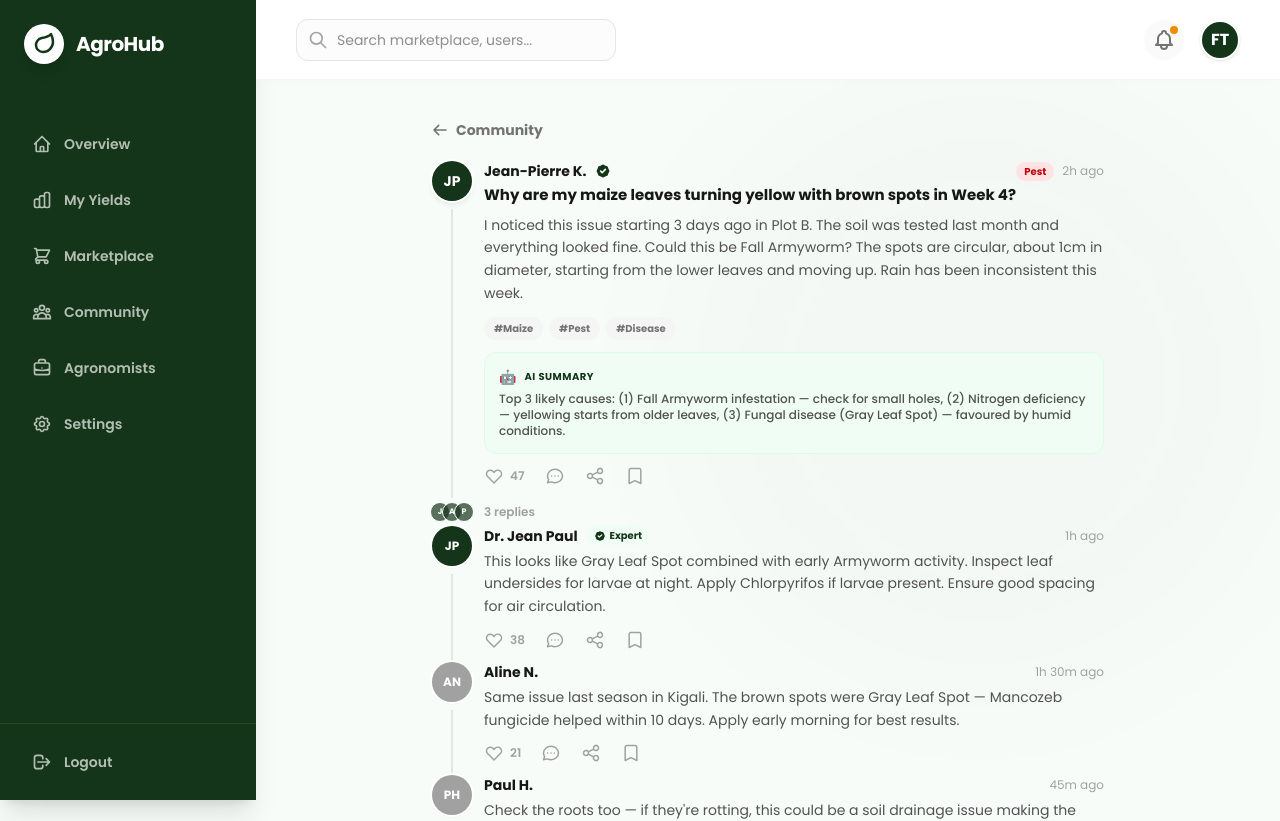
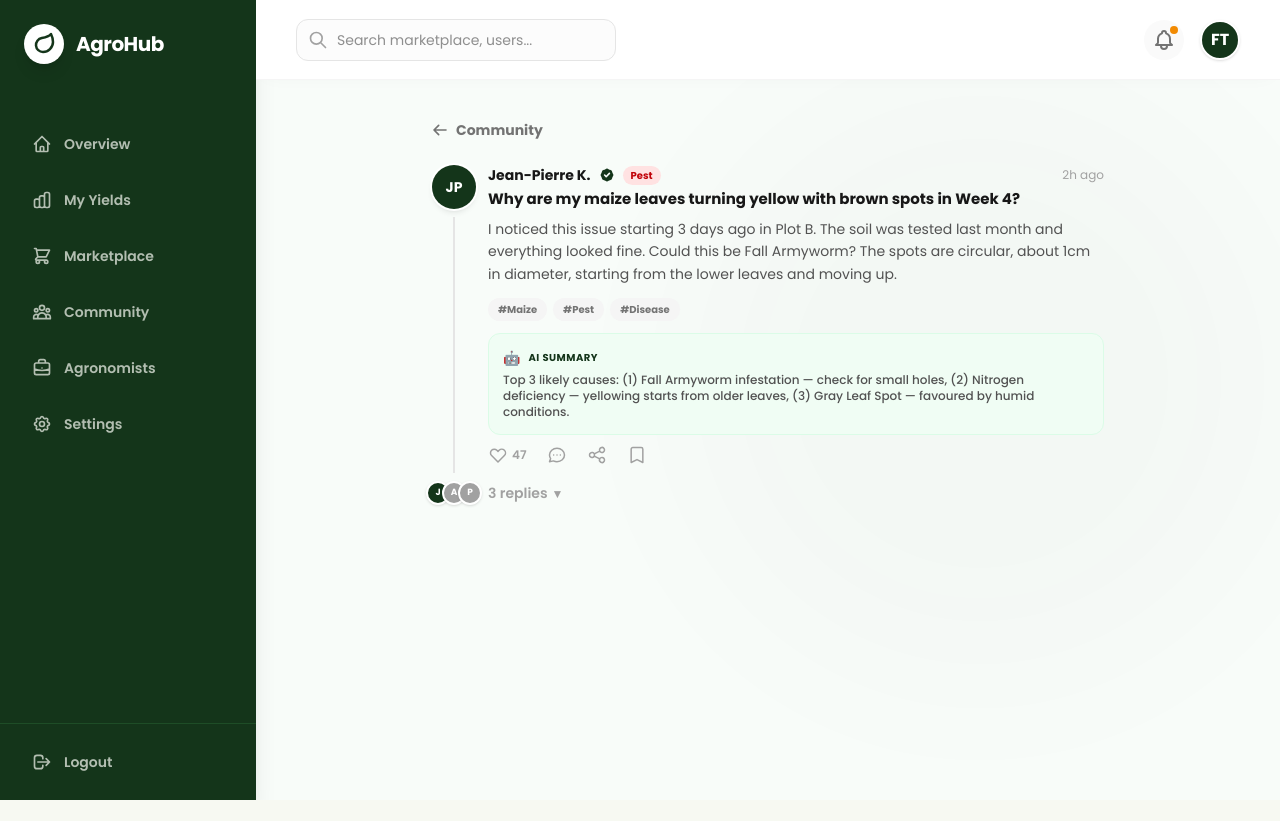
Before and after one commit to BYIRINGIRO-Samuel/Agro-hub, a Next.js app: page /dashboard/community/1 in a window 1280 px wide. Shown: the top 821 px of the page. After the commit the page ends 800 px from the top, so only its background shows below. Built offline with nearby package versions, Linux system fonts and the light colour scheme.

Commit message:
Thread detail: collapsed replies by default, stacked mini-avatars toggle, reply input at top on expand

```diff
--- a/app/dashboard/community/[id]/page.tsx
+++ b/app/dashboard/community/[id]/page.tsx
@@ -4,7 +4,7 @@ import React, { useState } from "react";
 import Link from "next/link";
 import { useParams } from "next/navigation";
 
-/* ─── Thread data ────────────────────────────────── */
+/* ─── Thread data ──────────────────────────────── */
 const threads: Record<string, {
   id: number; author: string; location: string; avatar: string; time: string;
   title: string; body: string; upvotes: number; tag: string;
@@ -14,50 +14,50 @@ const threads: Record<string, {
   "1": {
     id: 1, author: "Jean-Pierre K.", location: "Musanze", avatar: "JP", time: "2h ago",
     title: "Why are my maize leaves turning yellow with brown spots in Week 4?",
-    body: "I noticed this issue starting 3 days ago in Plot B. The soil was tested last month and everything looked fine. Could this be Fall Armyworm? The spots are circular, about 1cm in diameter, starting from the lower leaves and moving up. Rain has been inconsistent this week.",
+    body: "I noticed this issue starting 3 days ago in Plot B. The soil was tested last month and everything looked fine. Could this be Fall Armyworm? The spots are circular, about 1cm in diameter, starting from the lower leaves and moving up.",
     upvotes: 47, tag: "Pest", expert: true,
-    aiSummary: "Top 3 likely causes: (1) Fall Armyworm infestation — check for small holes, (2) Nitrogen deficiency — yellowing starts from older leaves, (3) Fungal disease (Gray Leaf Spot) — favoured by humid conditions.",
+    aiSummary: "Top 3 likely causes: (1) Fall Armyworm infestation — check for small holes, (2) Nitrogen deficiency — yellowing starts from older leaves, (3) Gray Leaf Spot — favoured by humid conditions.",
     tags: ["Maize", "Pest", "Disease"],
     replies: [
       { author: "Dr. Jean Paul", avatar: "JP", time: "1h ago", body: "This looks like Gray Leaf Spot combined with early Armyworm activity. Inspect leaf undersides for larvae at night. Apply Chlorpyrifos if larvae present. Ensure good spacing for air circulation.", likes: 38, expert: true },
-      { author: "Aline N.", avatar: "AN", time: "1h 30m ago", body: "Same issue last season in Kigali. The brown spots were Gray Leaf Spot — Mancozeb fungicide helped within 10 days. Apply early morning for best results.", likes: 21, expert: false },
-      { author: "Paul H.", avatar: "PH", time: "45m ago", body: "Check the roots too — if they're rotting, this could be a soil drainage issue making the plant vulnerable. Good luck!", likes: 9, expert: false },
+      { author: "Aline N.", avatar: "AN", time: "1h 30m ago", body: "Same issue last season in Kigali. Mancozeb fungicide helped within 10 days. Apply early morning for best results.", likes: 21, expert: false },
+      { author: "Paul H.", avatar: "PH", time: "45m ago", body: "Check the roots too — soil drainage issues can also cause this pattern. Good luck!", likes: 9, expert: false },
     ],
   },
   "2": {
     id: 2, author: "Aline N.", location: "Kigali", avatar: "AN", time: "5h ago",
     title: "How I reduced water usage by 40% and increased tomato yield",
-    body: "After switching to drip irrigation and monitoring soil moisture daily using a cheap sensor from the market, my yield jumped from 1.2T to 1.7T this season. Key was watering at dawn (6AM) instead of midday. Also mulched heavily between plants to retain moisture. Total cost of the drip kit: RWF 85,000.",
+    body: "After switching to drip irrigation and monitoring soil moisture daily, my yield jumped from 1.2T to 1.7T this season. Key was watering at dawn (6AM). Also mulched heavily between plants. Total drip kit cost: RWF 85,000.",
     upvotes: 124, tag: "Irrigation", expert: false,
-    aiSummary: "Key insight: Drip irrigation + daily soil monitoring + dawn watering + mulching yielded +40% water savings and +42% output improvement.",
+    aiSummary: "Key insight: Drip irrigation + daily soil monitoring + dawn watering + mulching yielded +40% water savings and +42% output.",
     tags: ["Tomatoes", "Irrigation", "Efficiency"],
     replies: [
-      { author: "Eric N.", avatar: "EN", time: "4h ago", body: "Excellent approach! Dawn watering is underrated — reduces evaporation losses significantly. Where did you get the soil sensor?", likes: 14, expert: false },
-      { author: "Dr. Jean Paul", avatar: "JP", time: "3h ago", body: "Validated ✅ — this is exactly what agronomic research recommends. The combination of drip + mulch + timing is optimal. Great real-world example!", likes: 29, expert: true },
+      { author: "Eric N.", avatar: "EN", time: "4h ago", body: "Excellent! Dawn watering reduces evaporation losses significantly. Where did you get the soil sensor?", likes: 14, expert: false },
+      { author: "Dr. Jean Paul", avatar: "JP", time: "3h ago", body: "Validated ✅ — the combination of drip + mulch + timing is exactly what agronomic research recommends. Great real-world example!", likes: 29, expert: true },
     ],
   },
   "3": {
     id: 3, author: "Eric H.", location: "Rubavu", avatar: "EH", time: "1d ago",
     title: "URGENT: Bean rust spreading across 3 plots — what stops it fast?",
-    body: "Started in Plot A and now affecting Plot C within 5 days. Reddish-brown pustules on leaves, especially undersides. Tried copper fungicide but minimal effect after 4 days. Plants in Plot A are now losing leaves. I have a buyer contract due in 3 weeks.",
+    body: "Started in Plot A and now affecting Plot C within 5 days. Reddish-brown pustules on leaves. Tried copper fungicide but minimal effect after 4 days. I have a buyer contract due in 3 weeks.",
     upvotes: 88, tag: "Disease", expert: true,
-    aiSummary: "Recommended: (1) Remove and burn infected leaves immediately. (2) Switch to Mancozeb-based fungicide. (3) Increase plant spacing for air flow. (4) Avoid overhead irrigation.",
+    aiSummary: "Recommended: (1) Remove and burn infected leaves immediately. (2) Switch to Mancozeb. (3) Increase plant spacing. (4) Avoid overhead irrigation.",
     tags: ["Beans", "Disease", "Urgent"],
     replies: [
-      { author: "Dr. Jean Paul", avatar: "JP", time: "22h ago", body: "URGENT: Switch to Mancozeb immediately — copper has poor efficacy against bean rust. Remove all infected leaves TODAY and burn them. Space your remaining plants as much as possible.", likes: 67, expert: true },
-      { author: "Grace U.", avatar: "GU", time: "20h ago", body: "Also consider Azoxystrobin-based products if available. They work systemically and can halt rust spread within 7 days. Check at AgroPlus in Rubavu.", likes: 31, expert: false },
+      { author: "Dr. Jean Paul", avatar: "JP", time: "22h ago", body: "URGENT: Switch to Mancozeb immediately — copper has poor efficacy against bean rust. Remove all infected leaves TODAY and burn them.", likes: 67, expert: true },
+      { author: "Grace U.", avatar: "GU", time: "20h ago", body: "Also try Azoxystrobin-based products — they work systemically and can halt rust spread within 7 days. Check AgroPlus in Rubavu.", likes: 31, expert: false },
     ],
   },
   "4": {
     id: 4, author: "Grace U.", location: "Huye", avatar: "GU", time: "2d ago",
     title: "From 0.8T to 2.1T in one season — how Agro-Hub changed my farm",
-    body: "Last season I was about to give up — 0.8T of sorghum barely covered costs. I started using Agro-Hub consistently: followed the AI recommendations, changed planting schedule by 2 weeks earlier, switched to split fertilizer application, and joined a group buying deal that saved me RWF 18,000 on inputs. Result: 2.1T this season — a 162% increase.",
+    body: "Last season I was about to give up. Started using Agro-Hub: followed AI recommendations, changed planting schedule 2 weeks earlier, switched to split fertilizer application, and joined a group buy saving RWF 18,000 on inputs. Result: 2.1T — a 162% increase.",
     upvotes: 203, tag: "Success", expert: false,
-    aiSummary: "Farmer achieved 162% yield increase using AI-guided planting + split fertilizer applications + group buying savings from Agro-Hub.",
+    aiSummary: "Farmer achieved 162% yield increase using AI-guided planting + split fertilizer + group buying savings from Agro-Hub.",
     tags: ["Sorghum", "Success", "AI"],
     replies: [
-      { author: "Aline N.", avatar: "AN", time: "1d ago", body: "This is so inspiring! The split fertilizer tip is something more farmers need to know. Thank you for sharing 🌱", likes: 42, expert: false },
-      { author: "Jean-Pierre K.", avatar: "JP", time: "1d ago", body: "Incredible result! Which AI recommendation made the biggest difference for you?", likes: 18, expert: false },
+      { author: "Aline N.", avatar: "AN", time: "1d ago", body: "This is so inspiring! The split fertilizer tip is something more farmers need to know 🌱", likes: 42, expert: false },
+      { author: "Jean-Pierre K.", avatar: "JP", time: "1d ago", body: "Incredible! Which AI recommendation made the biggest difference for you?", likes: 18, expert: false },
       { author: "Dr. Jean Paul", avatar: "JP", time: "20h ago", body: "Perfect case study of data-driven farming. The 2-week planting adjustment aligns with the optimal soil temperature window for sorghum at Huye's altitude.", likes: 55, expert: true },
     ],
   },
@@ -68,29 +68,24 @@ const tagStyle: Record<string, string> = {
   Irrigation: "bg-blue-100 text-blue-700", Success: "bg-green-100 text-green-700",
 };
 
-function ActionBar({ likes, onLike, liked }: { likes: number; onLike: () => void; liked: boolean }) {
+/* ─── Reusable action bar ──────────────────────── */
+function ActionBar({ likes, liked, onLike }: { likes: number; liked: boolean; onLike: () => void }) {
   return (
-    <div className="flex items-center gap-5 mt-3">
-      <button onClick={onLike} className={`flex items-center gap-1.5 text-sm transition-colors ${liked ? "text-red-500" : "text-neutral-400 hover:text-red-400"}`}>
+    <div className="flex items-center gap-5 mt-2.5">
+      <button onClick={onLike} className={`flex items-center gap-1 text-sm transition-colors ${liked ? "text-red-500" : "text-neutral-400 hover:text-red-400"}`}>
         <svg className="w-5 h-5" fill={liked ? "currentColor" : "none"} viewBox="0 0 24 24" stroke="currentColor" strokeWidth="1.8">
           <path strokeLinecap="round" strokeLinejoin="round" d="M4.318 6.318a4.5 4.5 0 000 6.364L12 20.364l7.682-7.682a4.5 4.5 0 00-6.364-6.364L12 7.636l-1.318-1.318a4.5 4.5 0 00-6.364 0z" />
         </svg>
-        <span className="text-xs font-semibold">{likes}</span>
+        <span className="text-xs font-semibold">{likes + (liked ? 1 : 0)}</span>
       </button>
       <button className="text-neutral-400 hover:text-brand-green transition-colors">
-        <svg className="w-5 h-5" fill="none" viewBox="0 0 24 24" stroke="currentColor" strokeWidth="1.8">
-          <path strokeLinecap="round" strokeLinejoin="round" d="M8 12h.01M12 12h.01M16 12h.01M21 12c0 4.418-4.03 8-9 8a9.863 9.863 0 01-4.255-.949L3 20l1.395-3.72C3.512 15.042 3 13.574 3 12c0-4.418 4.03-8 9-8s9 3.582 9 8z" />
-        </svg>
+        <svg className="w-5 h-5" fill="none" viewBox="0 0 24 24" stroke="currentColor" strokeWidth="1.8"><path strokeLinecap="round" strokeLinejoin="round" d="M8 12h.01M12 12h.01M16 12h.01M21 12c0 4.418-4.03 8-9 8a9.863 9.863 0 01-4.255-.949L3 20l1.395-3.72C3.512 15.042 3 13.574 3 12c0-4.418 4.03-8 9-8s9 3.582 9 8z" /></svg>
       </button>
       <button className="text-neutral-400 hover:text-brand-green transition-colors">
-        <svg className="w-5 h-5" fill="none" viewBox="0 0 24 24" stroke="currentColor" strokeWidth="1.8">
-          <path strokeLinecap="round" strokeLinejoin="round" d="M8.684 13.342C8.886 12.938 9 12.482 9 12c0-.482-.114-.938-.316-1.342m0 2.684a3 3 0 110-2.684m0 2.684l6.632 3.316m-6.632-6l6.632-3.316m0 0a3 3 0 105.367-2.684 3 3 0 00-5.367 2.684zm0 9.316a3 3 0 105.368 2.684 3 3 0 00-5.368-2.684z" />
-        </svg>
+        <svg className="w-5 h-5" fill="none" viewBox="0 0 24 24" stroke="currentColor" strokeWidth="1.8"><path strokeLinecap="round" strokeLinejoin="round" d="M8.684 13.342C8.886 12.938 9 12.482 9 12c0-.482-.114-.938-.316-1.342m0 2.684a3 3 0 110-2.684m0 2.684l6.632 3.316m-6.632-6l6.632-3.316m0 0a3 3 0 105.367-2.684 3 3 0 00-5.367 2.684zm0 9.316a3 3 0 105.368 2.684 3 3 0 00-5.368-2.684z" /></svg>
       </button>
       <button className="text-neutral-400 hover:text-brand-green transition-colors">
-        <svg className="w-5 h-5" fill="none" viewBox="0 0 24 24" stroke="currentColor" strokeWidth="1.8">
-          <path strokeLinecap="round" strokeLinejoin="round" d="M5 5a2 2 0 012-2h10a2 2 0 012 2v16l-7-3.5L5 21V5z" />
-        </svg>
+        <svg className="w-5 h-5" fill="none" viewBox="0 0 24 24" stroke="currentColor" strokeWidth="1.8"><path strokeLinecap="round" strokeLinejoin="round" d="M5 5a2 2 0 012-2h10a2 2 0 012 2v16l-7-3.5L5 21V5z" /></svg>
       </button>
     </div>
   );
@@ -99,9 +94,10 @@ function ActionBar({ likes, onLike, liked }: { likes: number; onLike: () => void
 export default function ThreadPage() {
   const { id } = useParams<{ id: string }>();
   const post = threads[id];
-  const [reply, setReply] = useState("");
   const [liked, setLiked] = useState(false);
   const [likedReplies, setLikedReplies] = useState<Record<number, boolean>>({});
+  const [repliesOpen, setRepliesOpen] = useState(false);
+  const [replyText, setReplyText] = useState("");
 
   if (!post) {
     return (
@@ -114,53 +110,47 @@ export default function ThreadPage() {
   }
 
   return (
-    <div className="max-w-2xl mx-auto space-y-0">
-
-      {/* Back nav */}
-      <div className="pb-4">
+    <div className="max-w-2xl mx-auto">
+      <div className="pb-5">
         <Link href="/dashboard/community" className="inline-flex items-center gap-2 text-sm font-bold text-neutral-500 hover:text-brand-green transition-colors group">
           <svg className="w-4 h-4 group-hover:-translate-x-0.5 transition-transform" fill="none" viewBox="0 0 24 24" stroke="currentColor" strokeWidth="2.5"><path strokeLinecap="round" strokeLinejoin="round" d="M10 19l-7-7m0 0l7-7m-7 7h18" /></svg>
           Community
         </Link>
       </div>
 
-      {/* ── Original post (Threads layout) ── */}
-      <div className="flex gap-3 pb-0">
-        {/* Avatar + vertical line column */}
-        <div className="flex flex-col items-center">
-          <div className="w-10 h-10 rounded-full bg-brand-green text-white flex items-center justify-center text-sm font-extrabold shrink-0 ring-2 ring-white shadow-md">
+      {/* ── Original Post ── */}
+      <div className="flex gap-3">
+        {/* Avatar column */}
+        <div className="flex flex-col items-center shrink-0">
+          <div className="w-11 h-11 rounded-full bg-brand-green text-white flex items-center justify-center text-sm font-extrabold ring-2 ring-white shadow-md">
             {post.avatar}
           </div>
-          {/* connector line to first reply */}
-          {post.replies.length > 0 && (
-            <div className="w-0.5 flex-1 bg-neutral-200 mt-2 min-h-[24px]" />
-          )}
+          {/* Connector line — always visible since replies button below */}
+          <div className="w-0.5 flex-1 bg-neutral-200 mt-2 min-h-[20px]" />
         </div>
 
-        {/* Post content */}
-        <div className="flex-1 pb-3 min-w-0">
-          {/* Author */}
-          <div className="flex items-center gap-2 mb-1">
+        {/* Content */}
+        <div className="flex-1 min-w-0 pb-2">
+          <div className="flex items-center gap-2 mb-1 flex-wrap">
             <span className="text-sm font-extrabold text-neutral-900">{post.author}</span>
             {post.expert && (
               <svg className="w-4 h-4 text-brand-green shrink-0" fill="currentColor" viewBox="0 0 20 20">
                 <path fillRule="evenodd" d="M6.267 3.455a3.066 3.066 0 001.745-.723 3.066 3.066 0 013.976 0 3.066 3.066 0 001.745.723 3.066 3.066 0 012.812 2.812c.051.643.304 1.254.723 1.745a3.066 3.066 0 010 3.976 3.066 3.066 0 00-.723 1.745 3.066 3.066 0 01-2.812 2.812 3.066 3.066 0 00-1.745.723 3.066 3.066 0 01-3.976 0 3.066 3.066 0 00-1.745-.723 3.066 3.066 0 01-2.812-2.812 3.066 3.066 0 00-.723-1.745 3.066 3.066 0 010-3.976 3.066 3.066 0 00.723-1.745 3.066 3.066 0 012.812-2.812zm7.44 5.252a1 1 0 00-1.414-1.414L9 10.586 7.707 9.293a1 1 0 00-1.414 1.414l2 2a1 1 0 001.414 0l4-4z" clipRule="evenodd" />
               </svg>
             )}
-            <span className={`text-[10px] font-extrabold px-2 py-0.5 rounded-full ml-auto ${tagStyle[post.tag] ?? "bg-neutral-100 text-neutral-500"}`}>{post.tag}</span>
-            <span className="text-xs text-neutral-400 shrink-0">{post.time}</span>
+            <span className={`text-[10px] font-extrabold px-2 py-0.5 rounded-full ${tagStyle[post.tag] ?? "bg-neutral-100 text-neutral-500"}`}>{post.tag}</span>
+            <span className="text-xs text-neutral-400 ml-auto">{post.time}</span>
           </div>
 
           <p className="text-[15px] font-extrabold text-neutral-900 mb-2 leading-snug">{post.title}</p>
           <p className="text-sm text-neutral-600 leading-relaxed mb-3">{post.body}</p>
 
-          {/* Tags */}
           <div className="flex flex-wrap gap-1.5 mb-3">
             {post.tags.map((t) => <span key={t} className="text-[10px] font-bold bg-neutral-100 text-neutral-500 px-2.5 py-1 rounded-full">#{t}</span>)}
           </div>
 
           {/* AI Summary */}
-          <div className="bg-green-50 border border-green-100 rounded-xl p-3.5 mb-2">
+          <div className="bg-green-50 border border-green-100 rounded-xl p-3.5 mb-1">
             <div className="flex items-center gap-2 mb-1">
               <span className="text-sm">🤖</span>
               <p className="text-[10px] font-extrabold text-brand-green uppercase tracking-wider">AI Summary</p>
@@ -172,36 +162,60 @@ export default function ThreadPage() {
         </div>
       </div>
 
-      {/* ── Replies count bridge ── */}
-      {post.replies.length > 0 && (
-        <div className="flex gap-3 items-center py-1">
-          <div className="w-10 flex justify-center">
+      {/* ── Replies toggle row (stacked mini avatars + count) ── */}
+      <div className="flex gap-3 items-center py-2 cursor-pointer group" onClick={() => setRepliesOpen(!repliesOpen)}>
+        <div className="w-11 flex justify-center shrink-0">
           <div className="flex -space-x-2">
             {post.replies.slice(0, 3).map((r, i) => (
-                <div key={i} className="w-5 h-5 rounded-full bg-brand-green/70 text-white flex items-center justify-center text-[8px] font-extrabold border border-white">{r.avatar[0]}</div>
+              <div key={i} className={`w-6 h-6 rounded-full text-white flex items-center justify-center text-[9px] font-extrabold border-2 border-white shadow ${r.expert ? "bg-brand-green" : "bg-neutral-400"}`}>
+                {r.avatar[0]}
+              </div>
             ))}
           </div>
         </div>
-          <p className="text-xs text-neutral-400 font-semibold">{post.replies.length} replies</p>
+        <p className="text-sm text-neutral-400 font-semibold group-hover:text-brand-green transition-colors">
+          {post.replies.length} replies
+          <span className="ml-1 text-xs">{repliesOpen ? "▲" : "▼"}</span>
+        </p>
       </div>
-      )}
 
-      {/* ── Replies ── */}
+      {/* ── Expanded: Reply input (top) + replies below ── */}
+      {repliesOpen && (
+        <div className="space-y-0 border-t border-neutral-100 pt-4">
+
+          {/* Reply input — at the TOP just like Threads */}
+          <div className="flex gap-3 items-center mb-5 pb-5 border-b border-neutral-100">
+            <div className="w-11 h-11 rounded-full bg-brand-green text-white flex items-center justify-center text-sm font-extrabold shrink-0 ring-2 ring-white shadow">FM</div>
+            <div className="flex-1 flex items-center gap-3 bg-neutral-50 border border-neutral-200 rounded-2xl px-4 py-2.5 hover:border-brand-green/40 transition-colors">
+              <input
+                value={replyText}
+                onChange={(e) => setReplyText(e.target.value)}
+                placeholder="Comment…"
+                className="flex-1 bg-transparent text-sm font-medium text-neutral-700 placeholder-neutral-400 focus:outline-none"
+              />
+              <button
+                disabled={!replyText.trim()}
+                className="bg-brand-green text-white text-xs font-extrabold px-4 py-2 rounded-xl hover:bg-brand-green-hover transition-colors disabled:opacity-40 disabled:cursor-not-allowed shrink-0"
+              >
+                Reply
+              </button>
+            </div>
+          </div>
+
+          {/* Replies — threaded with connector lines */}
           {post.replies.map((r, i) => {
             const isLast = i === post.replies.length - 1;
             return (
               <div key={i} className="flex gap-3">
-            {/* Avatar + line column */}
-            <div className="flex flex-col items-center">
-              <div className={`w-10 h-10 rounded-full text-white flex items-center justify-center text-xs font-extrabold shrink-0 ring-2 ring-white shadow ${r.expert ? "bg-brand-green" : "bg-neutral-400"}`}>
+                <div className="flex flex-col items-center shrink-0">
+                  <div className={`w-11 h-11 rounded-full text-white flex items-center justify-center text-sm font-extrabold ring-2 ring-white shadow ${r.expert ? "bg-brand-green" : "bg-neutral-400"}`}>
                     {r.avatar}
                   </div>
                   {!isLast && <div className="w-0.5 flex-1 bg-neutral-200 mt-2 min-h-[24px]" />}
                 </div>
 
-            {/* Reply content */}
                 <div className={`flex-1 min-w-0 ${isLast ? "pb-4" : "pb-3"}`}>
-              <div className="flex items-center gap-2 mb-1">
+                  <div className="flex items-center gap-2 mb-1 flex-wrap">
                     <span className="text-sm font-extrabold text-neutral-900">{r.author}</span>
                     {r.expert && (
                       <span className="text-[10px] font-extrabold text-brand-green bg-green-50 px-2 py-0.5 rounded-full flex items-center gap-1">
@@ -211,7 +225,7 @@ export default function ThreadPage() {
                         Expert
                       </span>
                     )}
-                <span className="text-xs text-neutral-400 ml-auto shrink-0">{r.time}</span>
+                    <span className="text-xs text-neutral-400 ml-auto">{r.time}</span>
                   </div>
                   <p className="text-sm text-neutral-600 leading-relaxed">{r.body}</p>
                   <ActionBar
@@ -223,29 +237,8 @@ export default function ThreadPage() {
               </div>
             );
           })}
-
-      {/* ── Divider ── */}
-      <div className="border-t border-neutral-100 my-2" />
-
-      {/* ── Reply Input (Threads style) ── */}
-      <div className="flex gap-3 items-center pt-3 pb-2">
-        <div className="w-10 h-10 rounded-full bg-brand-green text-white flex items-center justify-center text-sm font-extrabold shrink-0 ring-2 ring-white shadow">FM</div>
-        <div className="flex-1 flex items-center gap-3 bg-neutral-50 border border-neutral-200 rounded-2xl px-4 py-2.5 hover:border-brand-green/40 transition-colors">
-          <input
-            value={reply}
-            onChange={(e) => setReply(e.target.value)}
-            placeholder="Add a reply…"
-            className="flex-1 bg-transparent text-sm font-medium text-neutral-700 placeholder-neutral-400 focus:outline-none"
-          />
-          <button
-            disabled={!reply.trim()}
-            className="bg-brand-green text-white text-xs font-extrabold px-4 py-2 rounded-xl hover:bg-brand-green-hover transition-colors disabled:opacity-40 disabled:cursor-not-allowed shrink-0"
-          >
-            Reply
-          </button>
         </div>
-      </div>
-
+      )}
     </div>
   );
 }
```
Lines whose indentation alone changed are shown as unchanged.
